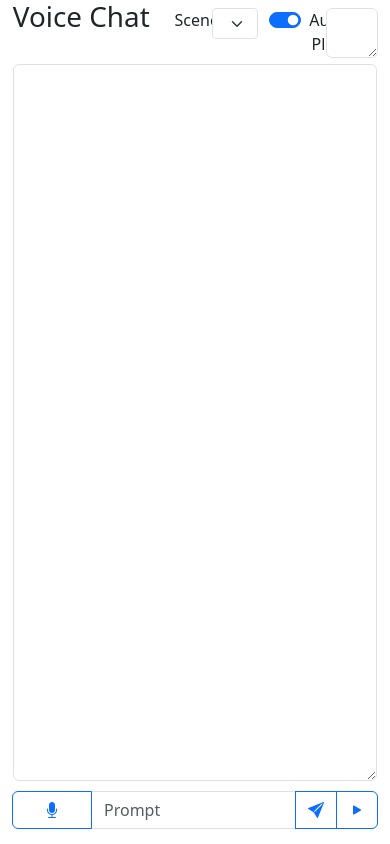
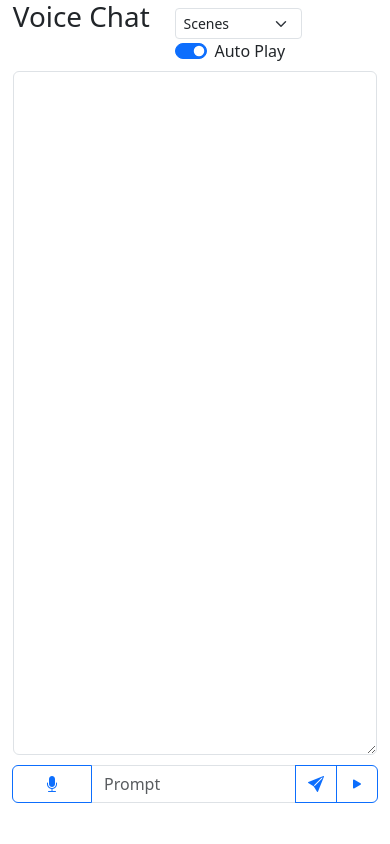
Before and after one commit to blacktear23/voice-trans, a Flask app: page /chat in a window 390 px wide. Run offline with Flask 3, Linux system fonts and the light colour scheme; some libraries are stand-ins or nearby versions.

Commit message:
Tune for mobile

```diff
--- a/prompt_templates.py
+++ b/prompt_templates.py
@@ -1,7 +1,7 @@
 PROMPT_TPLS = [
     {
         'key': 'empty',
-        'name': 'Empty',
+        'name': 'Scenes',
         'prompt': '',
     },
     {
--- a/templates/chat.html
+++ b/templates/chat.html
@@ -1,6 +1,7 @@
 <html>
 <head>
     <title>Voice Chat</title>
+    <meta name="viewport" content="width=device-width, initial-scale=1">
     <link href="/static/bootstrap.min.css" rel="stylesheet"/>
     <link href="/static/icons/bootstrap-icons.min.css" rel="stylesheet"/>
     <!-- Libs -->
@@ -26,27 +27,29 @@
             </div>
             <div class="col-7">
                 <div class="row" style="margin-top:8px;">
-                    <label for="prompt-template" class="col-2 form-label">Scenes</label>
-                    <div class="col-3">
+                    <div class="col-8">
+                        <!--<label for="prompt-template" class="form-label">Scenes</label>-->
                         <select class="form-select form-select-sm" id="prebuild-prompt-template" aria-label="Empty">
                           <option value="empty" selected>Empty</option>
                           <option value="trans-eng">Translate To English</option>
                           <option value="trans-chn">Translate To Chinese</option>
                         </select>
                     </div>
-                    <div class="col-3">
+                </div>
+                <div class="row">
+                    <div class="col-auto">
                         <div class="form-check form-switch">
                           <input class="form-check-input" type="checkbox" role="switch" id="auto-play" checked="checked">
                           <label class="form-check-label" for="auto-play">Auto Play</label>
                         </div>
                     </div>
-                    <div class="col-4">
+                    <div class="col-4" style="display:none">
                         <textarea class="form-control" id="prompt-template" rows="1" style="width: 100%; height: 100%"></textarea>
                     </div>
                 </div>
             </div>
         </div>
-        <div class="row" style="height: 85%; margin-top: 6px; margin-left: 1px; margin-right: 1px;">
+        <div class="row" style="height: 81%; margin-top: 6px; margin-left: 1px; margin-right: 1px;">
             <textarea class="form-control" id="output" style="width: 100%; height: 100%;"></textarea>
             <input id="tts-text" type="hidden"/>
         </div>
```
